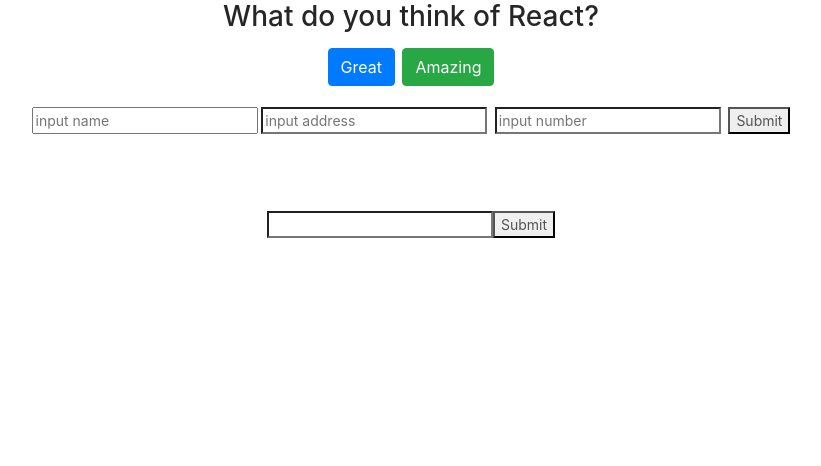
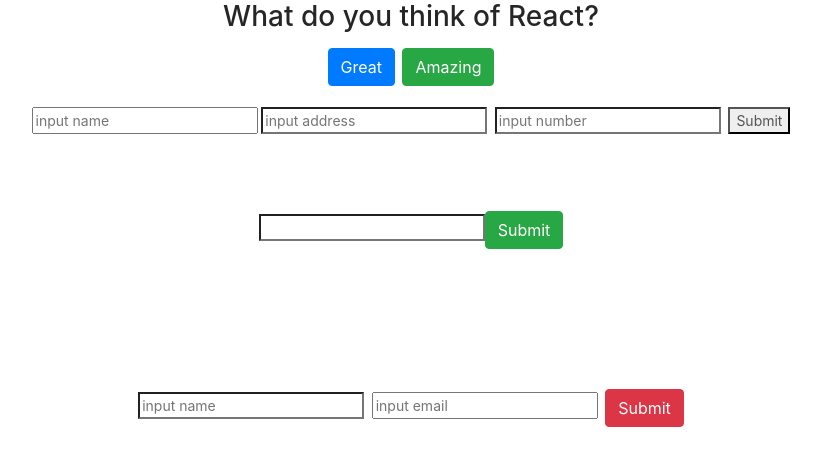
Before and after one commit to mrsetiawan/reactjs-fullstack, a React (Create React App) app: page /form in a window 1280 px wide. Shown: the top 466 px of the page, without its empty margins (229-1050 px from the left). Built offline with nearby package versions, Linux system fonts and the light colour scheme.

Commit message:
update form

```diff
--- a/src/components/form/FirstForm.js
+++ b/src/components/form/FirstForm.js
@@ -7,11 +7,17 @@
   state = {
     names:[],
     nama:'',
-    namas:[]
+    namas:[],
+    fields:{
+      name:'',
+      email:''
+    },
+    people:[]
   }
 
   greate = (event) => {
     const btn = event.target
+    console.log(btn)
     console.log(`ini nama ${btn.name} dan ini nilai ${btn.value} dan ini adalah type ${btn.type}`)
   }
   // amazing = (event) => console.log('The user clicked : amazing', event)
@@ -50,8 +56,38 @@
     console.log(this.state.namas)
   }
 
+  handlerChange = (event) => {
+    //bisa begini 1
+    // const fieldsBaru = this.state.fields
+    //atau begini 2
+    const fields = this.state.fields
+    //1
+    // fieldsBaru[event.target.name] = [event.target.value]
+    //2
+    fields[event.target.name] = [event.target.value]
+    //1
+    // this.setState({fields:fieldsBaru})
+    //2
+    this.setState({ fields })
+  }
+
+  multipleField = (event) => {
+    event.preventDefault()
+
+    const people = [...this.state.people, this.state.fields]
+    this.setState({
+      people,
+      fields:{
+        name:'',
+        email:''
+      }
+    })
+
+  }
+
   render() {
-    console.log(this.state.nama)
+    // console.log(this.state.fields.name)
+    // console.log(this.state.fields.email)
     return (
       <Container>
         <Col className='text-center'>
@@ -117,10 +153,49 @@
               onChange={this.nameOnChange}
             />
 
-
-            <button type='submit' variant='success'>Submit</button>
+            <Button type='submit' variant='success'>Submit</Button>
 
           </form>
+
+
+          <br />
+          <br />
+          <br />
+
+          <ul>
+            {this.state.namas.map((item, idx) => <li key={idx}>{item}</li>)}
+          </ul>
+
+
+          <br />
+          <br />
+          <br />
+
+          <form onSubmit={this.multipleField}>
+            <input
+              type='text'
+              placeholder='input name'
+              name='name'
+              value={this.state.fields.name}
+              onChange={this.handlerChange}
+            /> &nbsp;
+
+            <input
+              type='email'
+              placeholder='input email'
+              name='email'
+              value={this.state.fields.email}
+              onChange={this.handlerChange}
+            /> &nbsp;
+
+            <Button type='submit' variant='danger'>Submit</Button>
+          </form>
+
+
+          <ul className='text-center'>
+            {this.state.people.map((item,idx) => <li key={idx}>{item.name} {item.email}</li>)}
+          </ul>
+
         </Col>
       </Container>
     )
```
